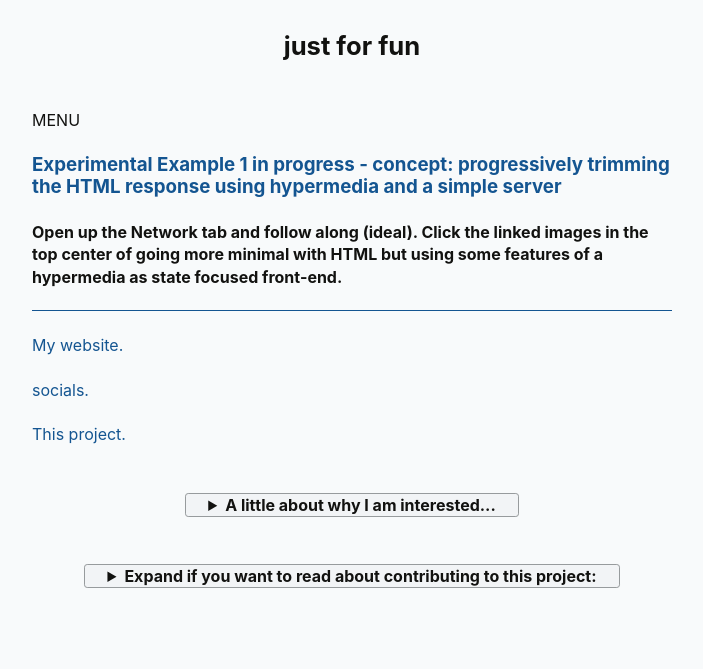
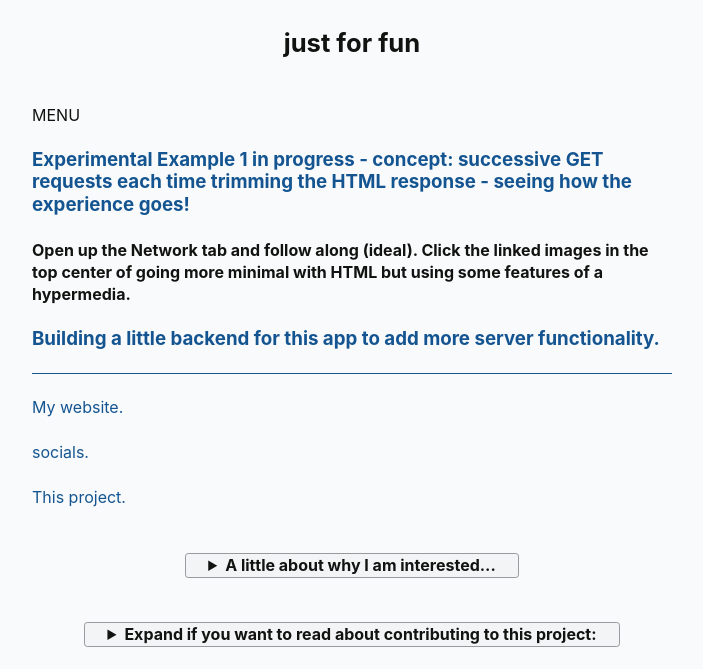
Before and after one commit to airbr/hypermedia, a website: page index.html in a window 1280 px wide. Shown: the part 131-800 px from the top of the page, without its empty margins (288-991 px from the left). Drawn offline with Linux system fonts and the light colour scheme.

Commit message:
Explaining this silly experiment a little more :D

```diff
--- a/index.html
+++ b/index.html
@@ -32,9 +32,15 @@
       <p>MENU</p>
         <div hx-ext="preload">
           <h3><a href="/boosted.html" preload="mouseover" preload-images="true">
-            Experimental Example 1 in progress - concept: progressively trimming the HTML response using hypermedia and a simple server
+            Experimental Example 1 in progress - concept: successive GET requests each time trimming the HTML response - seeing how the experience goes!
           </a></h3>
-          <h4>Open up the Network tab and follow along (ideal). Click the linked images in the top center of going more minimal with HTML but using some features of a hypermedia as state focused front-end.</h4>
+          <h4>Open up the Network tab and follow along (ideal). Click the linked images in the top center of going more minimal with HTML but using some features of a hypermedia.</h4>
+        </div>
+
+        <div hx-ext="preload">
+          <h3><a href="/boosted.html" preload="mouseover" preload-images="true">
+            Building a little backend for this app to add more server functionality.
+          </a></h3>
         </div>
         <hr>
         <a href="https://morganwebdev.com"><p>My website.</p></a>
```
Also changed, not shown: boosted.html (+1 -1 lines).
